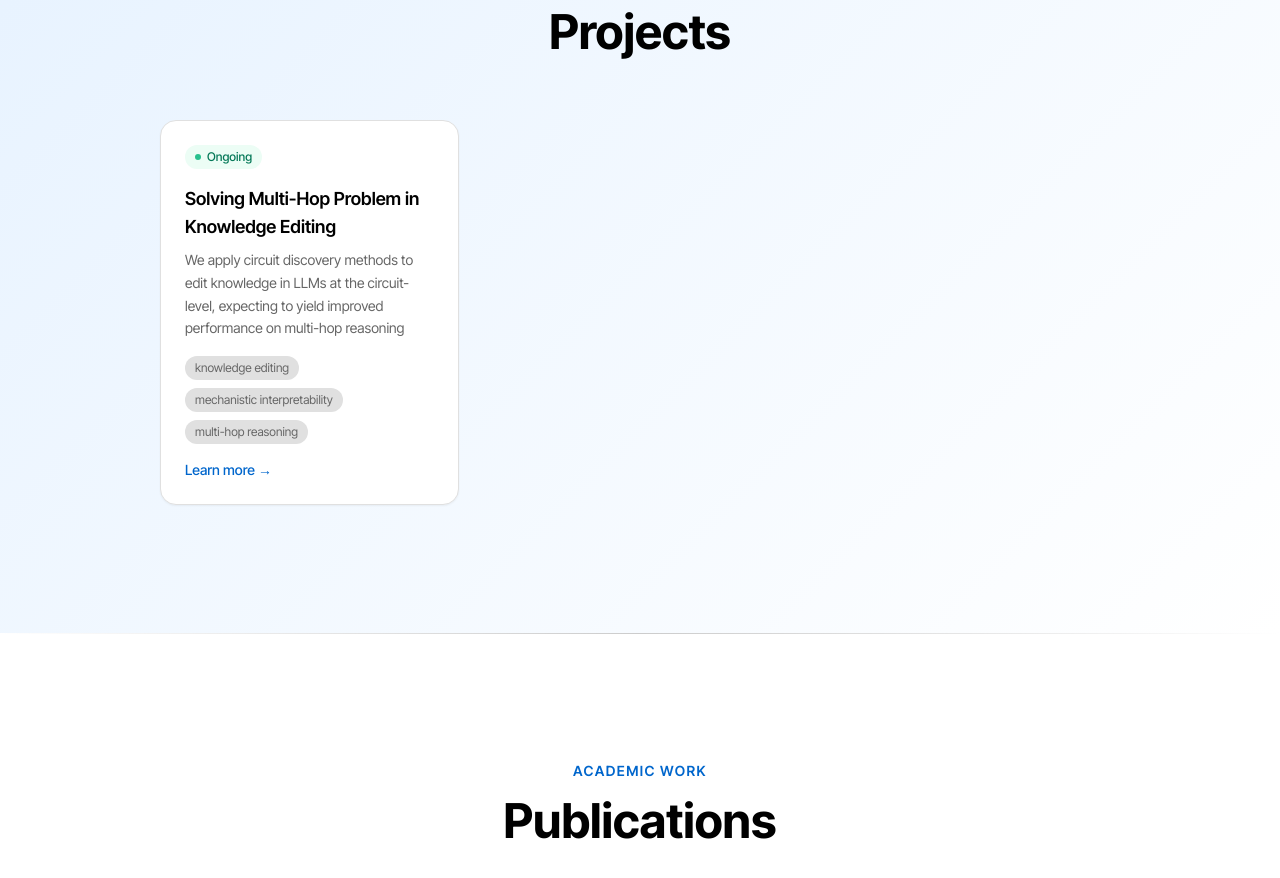
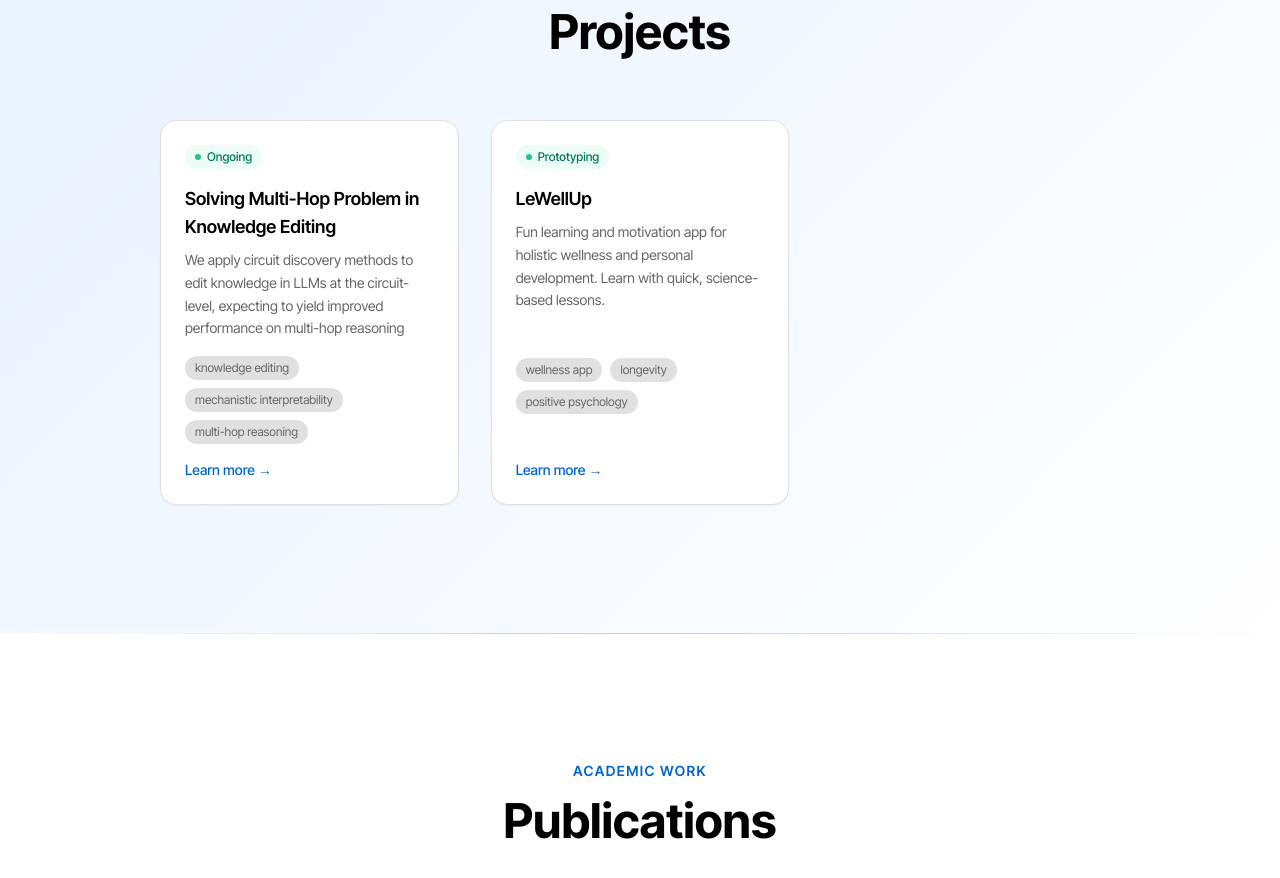
Before and after one commit to kimthangk/kimthangk.github.io, a React (Vite) app: page / in a window 1280 px wide. Shown: the part 2060-2938 px from the top of the page. Built offline with nearby package versions, Linux system fonts and the light colour scheme.

Commit message:
Update Projects.tsx

```diff
--- a/src/sections/Projects.tsx
+++ b/src/sections/Projects.tsx
@@ -28,6 +28,13 @@ export default function Projects() {
       description: 'We apply circuit discovery methods to edit knowledge in LLMs at the circuit-level, expecting to yield improved performance on multi-hop reasoning',
       status: 'Ongoing',
       tags: ['knowledge editing', 'mechanistic interpretability', 'multi-hop reasoning'],
+      link: 'https://your-link.com', // optional
+    },
+    {
+      title: 'LeWellUp',
+      description: 'Fun learning and motivation app for holistic wellness and personal development. Learn with quick, science-based lessons.',
+      status: 'Prototyping',
+      tags: ['wellness app', 'longevity', 'positive psychology'],
       link: 'https://your-link.com', // optional
     },
   ]
```
